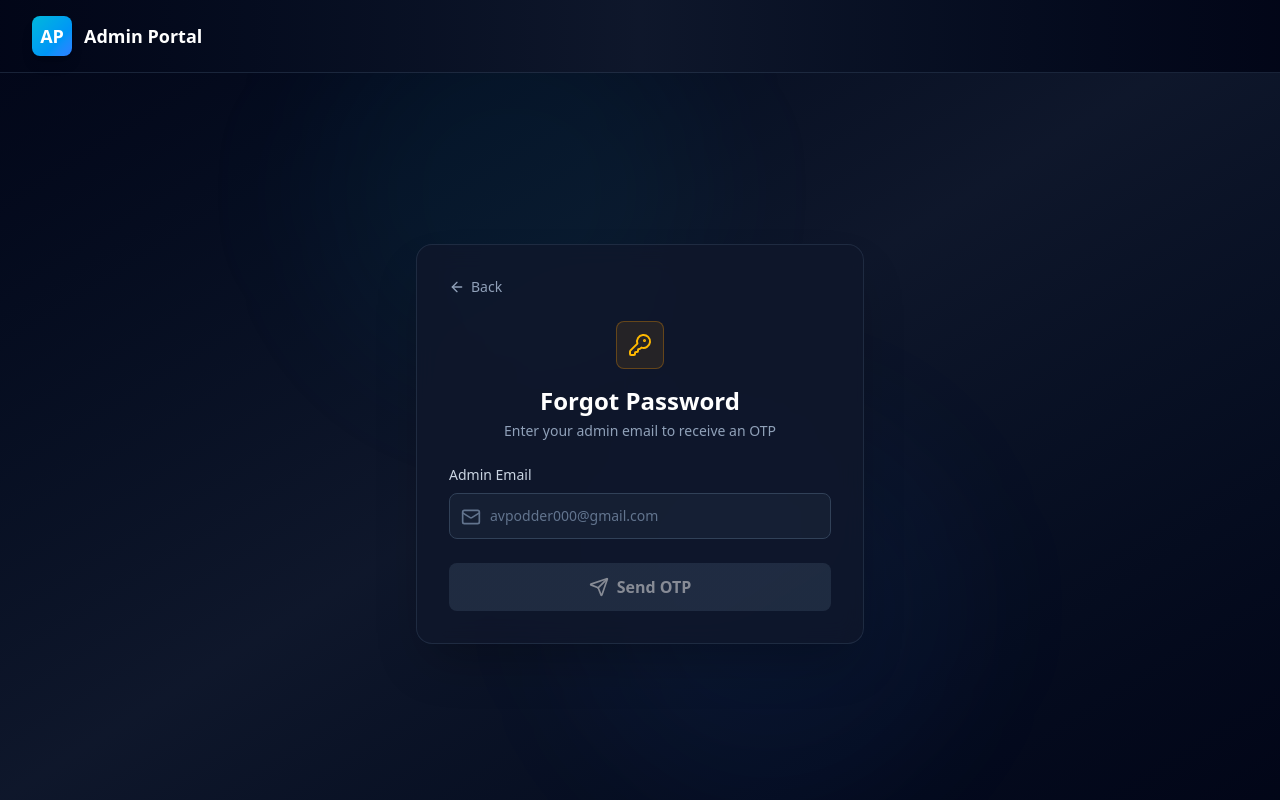
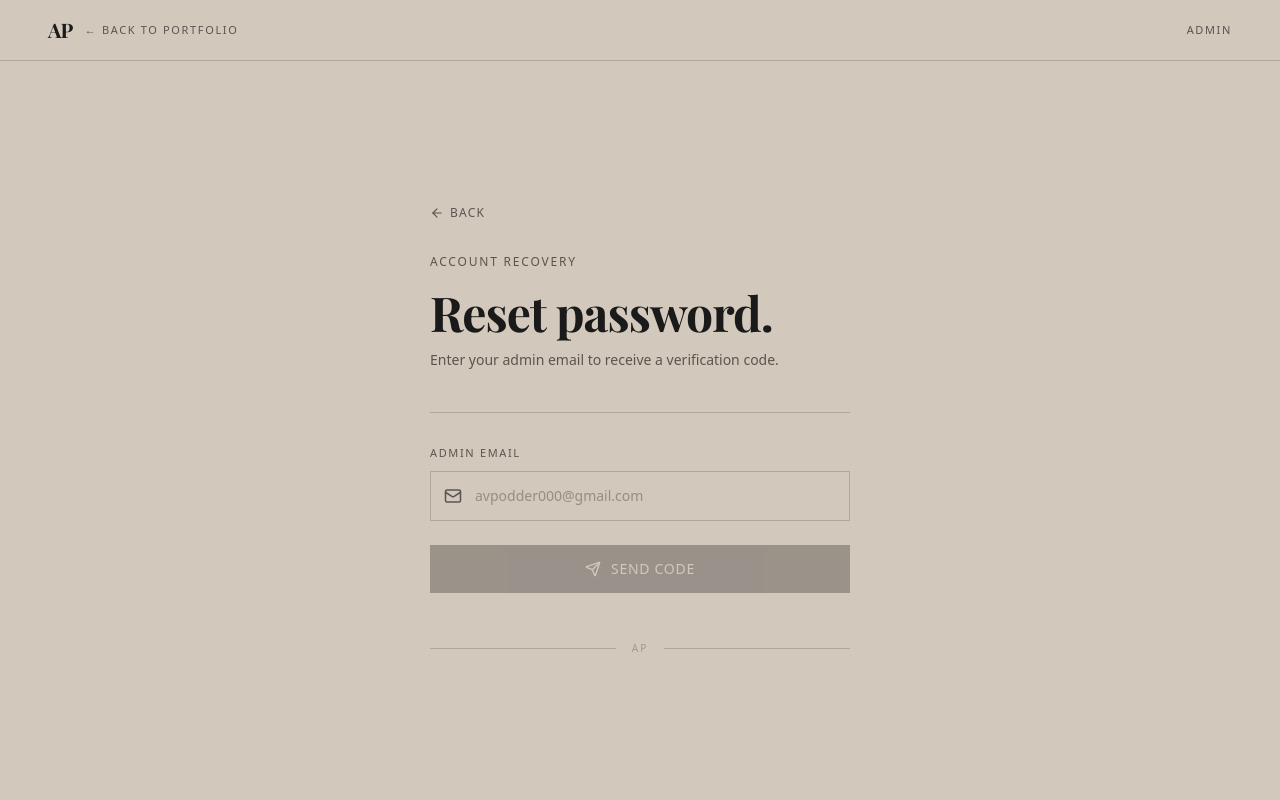
Before and after one commit to avro000/portfolio-next, a Next.js app: page /admin/login in a window 1280 px wide. Both pictures are taken after a click on the button "Forgot password?". Built offline with nearby package versions, Linux system fonts and the light colour scheme.

Commit message:
redesign: admin login page + email templates to match portfolio stone/editorial aesthetic

```diff
--- a/src/app/admin/login/page.tsx
+++ b/src/app/admin/login/page.tsx
@@ -11,25 +11,36 @@ type Step = "login" | "forgot" | "otp" | "reset"
 function Alert({ type, msg }: { type: "error" | "success"; msg: string }) {
   const isErr = type === "error"
   return (
-    <div className={`mb-4 p-3 rounded-lg flex items-start gap-3 ${isErr ? "bg-red-500/10 border border-red-500/30" : "bg-green-500/10 border border-green-500/30"}`}>
-      {isErr ? <AlertCircle className="w-5 h-5 text-red-400 shrink-0 mt-0.5" /> : <CheckCircle className="w-5 h-5 text-green-400 shrink-0 mt-0.5" />}
-      <p className={`text-sm font-medium ${isErr ? "text-red-300" : "text-green-300"}`}>{msg}</p>
+    <div className={`mb-5 px-4 py-3 border flex items-start gap-3 ${isErr ? "bg-red-50/50 border-red-300/50 text-red-800" : "bg-emerald-50/50 border-emerald-300/50 text-emerald-800"}`}>
+      {isErr ? <AlertCircle className="w-4 h-4 shrink-0 mt-0.5" /> : <CheckCircle className="w-4 h-4 shrink-0 mt-0.5" />}
+      <p className="text-sm font-medium">{msg}</p>
     </div>
   )
 }
 
 function BackBtn({ to, onClick, disabled }: { to: Step; onClick: (s: Step) => void; disabled?: boolean }) {
   return (
-    <button onClick={() => onClick(to)} className="flex items-center gap-1.5 text-slate-400 hover:text-cyan-400 text-sm mb-6 transition-colors" disabled={disabled}>
-      <ArrowLeft className="w-4 h-4" /> Back
+    <button
+      onClick={() => onClick(to)}
+      className="flex items-center gap-1.5 text-[var(--color-text-muted)] hover:text-[var(--color-text)] text-xs font-medium tracking-[0.1em] uppercase mb-8 transition-colors duration-300"
+      disabled={disabled}
+    >
+      <ArrowLeft className="w-3.5 h-3.5" /> Back
     </button>
   )
 }
 
 function SubmitBtn({ onClick, disabled, loading, children }: { onClick: () => void; disabled?: boolean; loading?: boolean; children: React.ReactNode }) {
   return (
-    <button onClick={onClick} disabled={disabled || loading} className="w-full bg-gradient-to-r from-cyan-500 to-blue-500 hover:from-cyan-400 hover:to-blue-400 disabled:from-slate-700 disabled:to-slate-700 text-white font-semibold py-3 px-4 rounded-lg transition-all disabled:opacity-50 disabled:cursor-not-allowed shadow-lg hover:shadow-cyan-500/30 disabled:shadow-none flex items-center justify-center gap-2">
-      {loading ? <span className="w-5 h-5 border-2 border-white/30 border-t-white rounded-full animate-spin" /> : children}
+    <button
+      onClick={onClick}
+      disabled={disabled || loading}
+      className="w-full bg-[var(--color-text)] text-[var(--color-bg)] font-medium py-3.5 px-4 text-sm tracking-[0.05em] uppercase transition-all duration-300
+                 hover:opacity-90 hover:tracking-[0.1em]
+                 disabled:opacity-30 disabled:cursor-not-allowed
+                 flex items-center justify-center gap-2.5"
+    >
+      {loading ? <span className="w-4 h-4 border-2 border-[var(--color-bg)]/30 border-t-[var(--color-bg)] rounded-full animate-spin" /> : children}
     </button>
   )
 }
@@ -43,6 +54,7 @@ export default function AdminLogin() {
   const [error, setError] = useState("")
   const [success, setSuccess] = useState("")
   const [loading, setLoading] = useState(false)
+  const [mounted, setMounted] = useState(false)
 
   const [otpDigits, setOtpDigits] = useState(["", "", "", "", "", ""])
   const otpRefs = useRef<(HTMLInputElement | null)[]>([])
@@ -53,6 +65,10 @@ export default function AdminLogin() {
   const [confirmPassword, setConfirmPassword] = useState("")
   const [showNewPassword, setShowNewPassword] = useState(false)
   const [showConfirmPassword, setShowConfirmPassword] = useState(false)
+
+  useEffect(() => {
+    setTimeout(() => setMounted(true), 100)
+  }, [])
 
   useEffect(() => {
     if (otpTimer <= 0) return
@@ -150,168 +166,286 @@ export default function AdminLogin() {
 
   const masked = email ? email.replace(/(.{2})(.*)(@.*)/, "$1****$3") : "your email"
 
+  const inputClasses = "w-full pl-11 pr-4 py-3.5 text-sm bg-transparent border border-[var(--color-border)] text-[var(--color-text)] placeholder-[var(--color-text-muted)]/50 focus:outline-none focus:border-[var(--color-text)] transition-colors duration-300 font-sans"
+  const inputWithToggle = "w-full pl-11 pr-11 py-3.5 text-sm bg-transparent border border-[var(--color-border)] text-[var(--color-text)] placeholder-[var(--color-text-muted)]/50 focus:outline-none focus:border-[var(--color-text)] transition-colors duration-300 font-sans"
+  const iconClasses = "absolute left-3.5 top-1/2 -translate-y-1/2 w-4.5 h-4.5 text-[var(--color-text-muted)]"
+  const labelClasses = "block text-[11px] font-medium tracking-[0.15em] uppercase text-[var(--color-text-muted)] mb-2.5"
+  const toggleClasses = "absolute right-3.5 top-1/2 -translate-y-1/2 text-[var(--color-text-muted)] hover:text-[var(--color-text)] transition-colors duration-300"
+
   return (
-    <>
-      <nav className="fixed top-0 left-0 right-0 z-50 bg-gradient-to-r from-slate-950 via-slate-900 to-slate-950 border-b border-slate-700/50 backdrop-blur-sm">
-        <div className="max-w-7xl mx-auto px-4 sm:px-6 lg:px-8 py-3 sm:py-4 flex items-center justify-between">
-          <div className="flex items-center gap-3">
-            <div className="inline-flex items-center justify-center w-9 sm:w-10 h-9 sm:h-10 rounded-lg bg-gradient-to-br from-cyan-500 to-blue-500 shadow-lg">
-              <span className="text-white font-bold text-base sm:text-lg">AP</span>
-            </div>
-            <span className="text-white font-semibold text-base sm:text-lg">Admin Portal</span>
-          </div>
+    <div className="min-h-screen w-full flex flex-col bg-[var(--color-bg)]">
+      {/* Minimal top bar */}
+      <nav className="w-full border-b border-[var(--color-border)]">
+        <div className="max-w-[1400px] mx-auto px-6 sm:px-8 lg:px-12 py-4 flex items-center justify-between">
+          <a href="/" className="flex items-center gap-3 group">
+            <span className="font-serif font-bold text-xl text-[var(--color-text)] tracking-tight">AP</span>
+            <span className="hidden sm:inline text-[11px] font-medium tracking-[0.15em] uppercase text-[var(--color-text-muted)] group-hover:text-[var(--color-text)] transition-colors">
+              ← Back to portfolio
+            </span>
+          </a>
+          <span className="text-[11px] font-medium tracking-[0.15em] uppercase text-[var(--color-text-muted)]">
+            Admin
+          </span>
         </div>
       </nav>
 
-      <div className="min-h-screen w-full flex items-center justify-center bg-gradient-to-br from-slate-950 via-slate-900 to-slate-950 px-3 sm:px-4 py-6 pt-20 sm:pt-24 md:pt-28">
-        <div className="absolute inset-0 overflow-hidden pointer-events-none">
-          <div className="absolute top-0 left-1/4 w-64 sm:w-96 h-64 sm:h-96 bg-cyan-500/5 rounded-full blur-3xl" />
-          <div className="absolute bottom-0 right-1/4 w-64 sm:w-96 h-64 sm:h-96 bg-blue-500/5 rounded-full blur-3xl" />
-        </div>
+      {/* Main content */}
+      <div className="flex-1 flex items-center justify-center px-4 sm:px-6 py-12 sm:py-20">
+        <div
+          className={`w-full max-w-[420px] transition-all duration-1000 ${
+            mounted ? "opacity-100 translate-y-0" : "opacity-0 translate-y-6"
+          }`}
+        >
 
-        <div className="relative w-full max-w-xs sm:max-w-sm md:max-w-md backdrop-blur-md bg-slate-900/80 border border-slate-700/50 rounded-xl sm:rounded-2xl p-5 sm:p-8 shadow-2xl">
-
+          {/* ─── LOGIN STEP ─── */}
           {step === "login" && (
             <div>
-              <div className="text-center mb-6 sm:mb-8">
-                <div className="inline-flex items-center justify-center w-12 h-12 rounded-lg bg-cyan-500/10 border border-cyan-500/30 mb-4">
-                  <Lock className="w-6 h-6 text-cyan-400" />
-                </div>
-                <h1 className="text-2xl sm:text-3xl font-bold text-white mb-1">Admin Access</h1>
-                <p className="text-slate-400 text-sm">Sign in to your admin dashboard</p>
+              <div className="mb-10">
+                <p className="section-label mb-4">Authentication</p>
+                <h1 className="heading-editorial text-[clamp(2.2rem,5vw,3.5rem)] mb-3">
+                  Sign in.
+                </h1>
+                <p className="text-[var(--color-text-muted)] text-sm leading-relaxed">
+                  Enter your credentials to access the admin dashboard.
+                </p>
               </div>
+
+              {/* Decorative line */}
+              <div className="w-full h-px bg-[var(--color-border)] mb-8" />
+
               {error && <Alert type="error" msg={error} />}
               {success && <Alert type="success" msg={success} />}
-              <div className="mb-4">
-                <label className="block text-sm font-medium text-slate-300 mb-2">Email</label>
+
+              <div className="mb-5">
+                <label className={labelClasses}>Email</label>
                 <div className="relative">
-                  <Mail className="absolute left-3 top-3.5 w-5 h-5 text-slate-500" />
-                  <input type="email" placeholder="admin@example.com" className="w-full pl-10 pr-4 py-3 text-sm bg-slate-800/50 border border-slate-700 rounded-lg text-white placeholder-slate-500 focus:outline-none focus:border-cyan-500/50 focus:ring-2 focus:ring-cyan-500/20 transition-all" value={email} onChange={(e) => setEmail(e.target.value)} onKeyDown={(e) => handleEnter(e, handleLogin)} disabled={loading} />
+                  <Mail className={iconClasses} />
+                  <input
+                    type="email"
+                    placeholder="admin@example.com"
+                    className={inputClasses}
+                    value={email}
+                    onChange={(e) => setEmail(e.target.value)}
+                    onKeyDown={(e) => handleEnter(e, handleLogin)}
+                    disabled={loading}
+                  />
                 </div>
               </div>
-              <div className="mb-4 relative">
-                <label className="block text-sm font-medium text-slate-300 mb-2">Password</label>
+
+              <div className="mb-6">
+                <label className={labelClasses}>Password</label>
                 <div className="relative">
-                  <Lock className="absolute left-3 top-3.5 w-5 h-5 text-slate-500" />
-                  <input type={showPassword ? "text" : "password"} placeholder="••••••••" className="w-full pl-10 pr-10 py-3 text-sm bg-slate-800/50 border border-slate-700 rounded-lg text-white placeholder-slate-500 focus:outline-none focus:border-cyan-500/50 focus:ring-2 focus:ring-cyan-500/20 transition-all" value={password} onChange={(e) => setPassword(e.target.value)} onKeyDown={(e) => handleEnter(e, handleLogin)} disabled={loading} />
-                  <button type="button" onClick={() => setShowPassword(!showPassword)} className="absolute right-3 top-3.5 text-slate-500 hover:text-slate-400 transition-colors">
-                    {showPassword ? <EyeOff className="w-5 h-5" /> : <Eye className="w-5 h-5" />}
+                  <Lock className={iconClasses} />
+                  <input
+                    type={showPassword ? "text" : "password"}
+                    placeholder="••••••••"
+                    className={inputWithToggle}
+                    value={password}
+                    onChange={(e) => setPassword(e.target.value)}
+                    onKeyDown={(e) => handleEnter(e, handleLogin)}
+                    disabled={loading}
+                  />
+                  <button type="button" onClick={() => setShowPassword(!showPassword)} className={toggleClasses}>
+                    {showPassword ? <EyeOff className="w-4.5 h-4.5" /> : <Eye className="w-4.5 h-4.5" />}
                   </button>
                 </div>
               </div>
+
               <SubmitBtn onClick={handleLogin} disabled={!email || !password} loading={loading}>
-                <Lock className="w-5 h-5" /> <span>Sign In</span>
+                Sign In <span className="text-xs opacity-60">→</span>
               </SubmitBtn>
-              <button onClick={() => goTo("forgot")} className="w-full text-center text-cyan-400 hover:text-cyan-300 text-sm mt-5 transition-colors">
-                Forgot password?
-              </button>
-              <p className="text-center text-slate-500 text-xs mt-4">Authorized personnel only</p>
+
+              <div className="flex items-center justify-between mt-6">
+                <button
+                  onClick={() => goTo("forgot")}
+                  className="text-[var(--color-text-muted)] hover:text-[var(--color-text)] text-xs font-medium tracking-[0.05em] transition-colors duration-300"
+                >
+                  Forgot password?
+                </button>
+                <p className="text-[var(--color-text-muted)]/50 text-[10px] font-medium tracking-[0.1em] uppercase">
+                  Authorized only
+                </p>
+              </div>
             </div>
           )}
 
+          {/* ─── FORGOT PASSWORD STEP ─── */}
           {step === "forgot" && (
             <div>
               <BackBtn to="login" onClick={goTo} disabled={loading} />
-              <div className="text-center mb-6">
-                <div className="inline-flex items-center justify-center w-12 h-12 rounded-lg bg-amber-500/10 border border-amber-500/30 mb-4">
-                  <KeyRound className="w-6 h-6 text-amber-400" />
-                </div>
-                <h1 className="text-2xl font-bold text-white mb-1">Forgot Password</h1>
-                <p className="text-slate-400 text-sm">Enter your admin email to receive an OTP</p>
+
+              <div className="mb-10">
+                <p className="section-label mb-4">Account Recovery</p>
+                <h1 className="heading-editorial text-[clamp(2rem,5vw,3rem)] mb-3">
+                  Reset password.
+                </h1>
+                <p className="text-[var(--color-text-muted)] text-sm leading-relaxed">
+                  Enter your admin email to receive a verification code.
+                </p>
               </div>
+
+              <div className="w-full h-px bg-[var(--color-border)] mb-8" />
+
               {error && <Alert type="error" msg={error} />}
               {success && <Alert type="success" msg={success} />}
+
               <div className="mb-6">
-                <label className="block text-sm font-medium text-slate-300 mb-2">Admin Email</label>
+                <label className={labelClasses}>Admin Email</label>
                 <div className="relative">
-                  <Mail className="absolute left-3 top-3.5 w-5 h-5 text-slate-500" />
-                  <input type="email" placeholder="avpodder000@gmail.com" className="w-full pl-10 pr-4 py-3 text-sm bg-slate-800/50 border border-slate-700 rounded-lg text-white placeholder-slate-500 focus:outline-none focus:border-cyan-500/50 focus:ring-2 focus:ring-cyan-500/20 transition-all" value={email} onChange={(e) => setEmail(e.target.value)} onKeyDown={(e) => handleEnter(e, handleSendOtp)} disabled={loading} />
+                  <Mail className={iconClasses} />
+                  <input
+                    type="email"
+                    placeholder="avpodder000@gmail.com"
+                    className={inputClasses}
+                    value={email}
+                    onChange={(e) => setEmail(e.target.value)}
+                    onKeyDown={(e) => handleEnter(e, handleSendOtp)}
+                    disabled={loading}
+                  />
                 </div>
               </div>
+
               <SubmitBtn onClick={handleSendOtp} disabled={!email} loading={loading}>
-                <Send className="w-5 h-5" /> <span>Send OTP</span>
+                <Send className="w-4 h-4" /> Send Code
               </SubmitBtn>
             </div>
           )}
 
+          {/* ─── OTP VERIFICATION STEP ─── */}
           {step === "otp" && (
             <div>
               <BackBtn to="forgot" onClick={goTo} disabled={loading} />
-              <div className="text-center mb-6">
-                <div className="inline-flex items-center justify-center w-12 h-12 rounded-lg bg-violet-500/10 border border-violet-500/30 mb-4">
-                  <ShieldCheck className="w-6 h-6 text-violet-400" />
-                </div>
-                <h1 className="text-2xl font-bold text-white mb-1">Verify OTP</h1>
-                <p className="text-slate-400 text-sm">Enter the 6-digit code sent to <span className="text-cyan-400">{masked}</span></p>
+
+              <div className="mb-10">
+                <p className="section-label mb-4">Verification</p>
+                <h1 className="heading-editorial text-[clamp(2rem,5vw,3rem)] mb-3">
+                  Enter code.
+                </h1>
+                <p className="text-[var(--color-text-muted)] text-sm leading-relaxed">
+                  A 6-digit code was sent to <span className="text-[var(--color-text)] font-medium">{masked}</span>
+                </p>
               </div>
+
+              <div className="w-full h-px bg-[var(--color-border)] mb-8" />
+
               {error && <Alert type="error" msg={error} />}
               {success && <Alert type="success" msg={success} />}
-              <div className="flex justify-center gap-2 sm:gap-3 mb-6" onPaste={handleOtpPaste}>
+
+              <div className="flex justify-center gap-2.5 sm:gap-3 mb-6" onPaste={handleOtpPaste}>
                 {otpDigits.map((d, i) => (
-                  <input key={i} ref={(el) => { otpRefs.current[i] = el }} type="text" inputMode="numeric" maxLength={1} value={d}
+                  <input
+                    key={i}
+                    ref={(el) => { otpRefs.current[i] = el }}
+                    type="text"
+                    inputMode="numeric"
+                    maxLength={1}
+                    value={d}
                     onChange={(e) => handleOtpChange(i, e.target.value)}
                     onKeyDown={(e) => { handleOtpKey(i, e); if (e.key === "Enter") handleVerifyOtp() }}
-                    className="w-11 h-13 sm:w-12 sm:h-14 text-center text-xl font-bold bg-slate-800/50 border border-slate-700 rounded-lg text-white focus:outline-none focus:border-cyan-500 focus:ring-2 focus:ring-cyan-500/20 transition-all"
-                    disabled={loading} />
+                    className="w-12 h-14 text-center text-xl font-serif font-bold bg-transparent border border-[var(--color-border)] text-[var(--color-text)] focus:outline-none focus:border-[var(--color-text)] transition-colors duration-300"
+                    disabled={loading}
+                  />
                 ))}
               </div>
+
               {otpTimer > 0 && (
-                <p className="text-center text-slate-500 text-xs mb-4">Resend available in {otpTimer}s</p>
+                <p className="text-center text-[var(--color-text-muted)] text-xs tracking-wide mb-5">
+                  Resend available in {otpTimer}s
+                </p>
               )}
               {otpTimer <= 0 && (
-                <button onClick={handleSendOtp} disabled={loading} className="w-full text-center text-cyan-400 hover:text-cyan-300 text-sm mb-4 transition-colors disabled:opacity-50">
-                  Resend OTP
+                <button
+                  onClick={handleSendOtp}
+                  disabled={loading}
+                  className="w-full text-center text-[var(--color-text-muted)] hover:text-[var(--color-text)] text-xs font-medium tracking-[0.05em] mb-5 transition-colors duration-300 disabled:opacity-50"
+                >
+                  Resend code
                 </button>
               )}
+
               <SubmitBtn onClick={handleVerifyOtp} disabled={otpDigits.join("").length !== 6} loading={loading}>
-                <ShieldCheck className="w-5 h-5" /> <span>Verify Code</span>
+                <ShieldCheck className="w-4 h-4" /> Verify Code
               </SubmitBtn>
             </div>
           )}
 
+          {/* ─── RESET PASSWORD STEP ─── */}
           {step === "reset" && (
             <div>
-              <div className="text-center mb-6">
-                <div className="inline-flex items-center justify-center w-12 h-12 rounded-lg bg-green-500/10 border border-green-500/30 mb-4">
-                  <Lock className="w-6 h-6 text-green-400" />
-                </div>
-                <h1 className="text-2xl font-bold text-white mb-1">Reset Password</h1>
-                <p className="text-slate-400 text-sm">Create a new password for your account</p>
+              <div className="mb-10">
+                <p className="section-label mb-4">New Password</p>
+                <h1 className="heading-editorial text-[clamp(2rem,5vw,3rem)] mb-3">
+                  Almost there.
+                </h1>
+                <p className="text-[var(--color-text-muted)] text-sm leading-relaxed">
+                  Create a new password for your admin account.
+                </p>
               </div>
+
+              <div className="w-full h-px bg-[var(--color-border)] mb-8" />
+
               {error && <Alert type="error" msg={error} />}
               {success && <Alert type="success" msg={success} />}
-              <div className="mb-4 relative">
-                <label className="block text-sm font-medium text-slate-300 mb-2">New Password</label>
+
+              <div className="mb-5">
+                <label className={labelClasses}>New Password</label>
                 <div className="relative">
-                  <Lock className="absolute left-3 top-3.5 w-5 h-5 text-slate-500" />
-                  <input type={showNewPassword ? "text" : "password"} placeholder="••••••••" className="w-full pl-10 pr-10 py-3 text-sm bg-slate-800/50 border border-slate-700 rounded-lg text-white placeholder-slate-500 focus:outline-none focus:border-cyan-500/50 focus:ring-2 focus:ring-cyan-500/20 transition-all" value={newPassword} onChange={(e) => setNewPassword(e.target.value)} disabled={loading} />
-                  <button type="button" onClick={() => setShowNewPassword(!showNewPassword)} className="absolute right-3 top-3.5 text-slate-500 hover:text-slate-400 transition-colors">
-                    {showNewPassword ? <EyeOff className="w-5 h-5" /> : <Eye className="w-5 h-5" />}
+                  <Lock className={iconClasses} />
+                  <input
+                    type={showNewPassword ? "text" : "password"}
+                    placeholder="••••••••"
+                    className={inputWithToggle}
+                    value={newPassword}
+                    onChange={(e) => setNewPassword(e.target.value)}
+                    disabled={loading}
+                  />
+                  <button type="button" onClick={() => setShowNewPassword(!showNewPassword)} className={toggleClasses}>
+                    {showNewPassword ? <EyeOff className="w-4.5 h-4.5" /> : <Eye className="w-4.5 h-4.5" />}
                   </button>
                 </div>
               </div>
-              <div className="mb-4 relative">
-                <label className="block text-sm font-medium text-slate-300 mb-2">Confirm Password</label>
+
+              <div className="mb-5">
+                <label className={labelClasses}>Confirm Password</label>
                 <div className="relative">
-                  <Lock className="absolute left-3 top-3.5 w-5 h-5 text-slate-500" />
-                  <input type={showConfirmPassword ? "text" : "password"} placeholder="••••••••" className="w-full pl-10 pr-10 py-3 text-sm bg-slate-800/50 border border-slate-700 rounded-lg text-white placeholder-slate-500 focus:outline-none focus:border-cyan-500/50 focus:ring-2 focus:ring-cyan-500/20 transition-all" value={confirmPassword} onChange={(e) => setConfirmPassword(e.target.value)} onKeyDown={(e) => handleEnter(e, handleResetPassword)} disabled={loading} />
-                  <button type="button" onClick={() => setShowConfirmPassword(!showConfirmPassword)} className="absolute right-3 top-3.5 text-slate-500 hover:text-slate-400 transition-colors">
-                    {showConfirmPassword ? <EyeOff className="w-5 h-5" /> : <Eye className="w-5 h-5" />}
+                  <Lock className={iconClasses} />
+                  <input
+                    type={showConfirmPassword ? "text" : "password"}
+                    placeholder="••••••••"
+                    className={inputWithToggle}
+                    value={confirmPassword}
+                    onChange={(e) => setConfirmPassword(e.target.value)}
+                    onKeyDown={(e) => handleEnter(e, handleResetPassword)}
+                    disabled={loading}
+                  />
+                  <button type="button" onClick={() => setShowConfirmPassword(!showConfirmPassword)} className={toggleClasses}>
+                    {showConfirmPassword ? <EyeOff className="w-4.5 h-4.5" /> : <Eye className="w-4.5 h-4.5" />}
                   </button>
                 </div>
               </div>
+
               {newPassword && confirmPassword && (
-                <p className={`text-xs mb-4 ${newPassword === confirmPassword ? "text-green-400" : "text-red-400"}`}>
+                <p className={`text-xs tracking-wide mb-5 ${newPassword === confirmPassword ? "text-emerald-700" : "text-red-700"}`}>
                   {newPassword === confirmPassword ? "✓ Passwords match" : "✗ Passwords do not match"}
                 </p>
               )}
+
               <SubmitBtn onClick={handleResetPassword} disabled={!newPassword || !confirmPassword || newPassword !== confirmPassword} loading={loading}>
-                <Lock className="w-5 h-5" /> <span>Reset Password</span>
+                Reset Password <span className="text-xs opacity-60">→</span>
               </SubmitBtn>
             </div>
           )}
+
+          {/* Bottom decorative element */}
+          <div className="mt-12 flex items-center gap-4">
+            <div className="flex-1 h-px bg-[var(--color-border)]" />
+            <span className="text-[10px] font-medium tracking-[0.2em] uppercase text-[var(--color-text-muted)]/40">
+              AP
+            </span>
+            <div className="flex-1 h-px bg-[var(--color-border)]" />
+          </div>
         </div>
       </div>
-    </>
+    </div>
   )
 }
```
Also changed, not shown: src/app/api/admin/forgot-password/route.ts (+30 -14 lines), src/app/api/contact-message/route.ts (+33 -33 lines).
